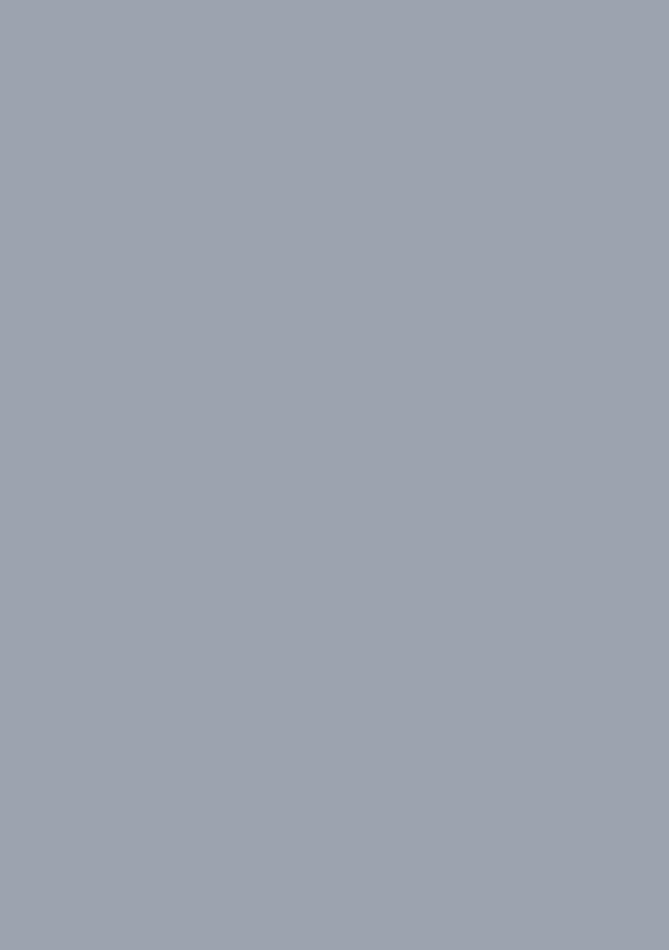
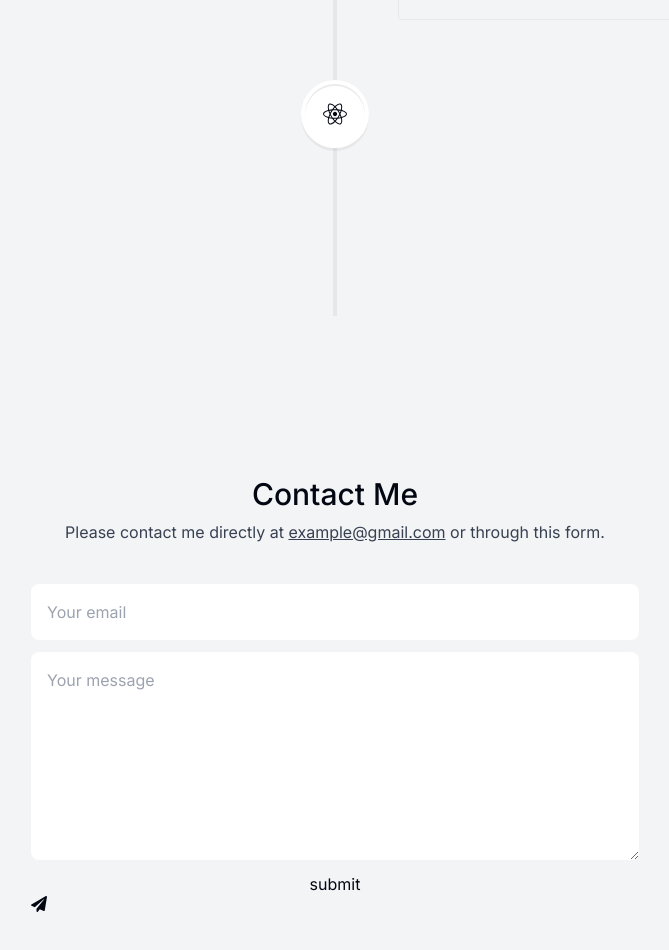
Before and after one commit to njoyaabdel/portefolio, a Next.js app: page / in a window 1280 px wide. Shown: the part 3420-4370 px from the top of the page, without its empty margins (305-974 px from the left). Before the commit the page ends 2954 px from the top, so only its background shows below. Built offline with nearby package versions, Linux system fonts and the light colour scheme.

Commit message:
adding section experience

```diff
--- a/app/globals.css
+++ b/app/globals.css
@@ -1,3 +1,7 @@
 @tailwind base;
 @tailwind components;
 @tailwind utilities;
+
+html {
+    --line-color: #e5e7eb;
+  }
--- a/app/layout.tsx
+++ b/app/layout.tsx
@@ -18,7 +18,7 @@ export default function RootLayout({
   return (
     <html lang="en" className="!scroll-smooth">
       <body
-        className={`${inter.className} bg-gray-400 text-gray-950 relative pt-28 sm:pt-36`}
+        className={`${inter.className} bg-gray-100 text-gray-950 relative pt-28 sm:pt-36`}
       >
         <div className="bg-[#fbe2e3] -z-10 absolute top-[-6rem] right-[11rem] h-[31.25rem] w-[31.25rem] rounded-full blur-[10rem] sm:w-[68.75rem]"></div>
         <div className="bg-[#dbd7fb] -z-20 absolute top-[-1rem] left-[-35rem] h-[31.25rem] w-[50rem] rounded-full blur-[10rem] sm:w-[68.75rem] md:left-[-33rem] lg:left-[-28rem] xl:left-[-15rem] 2xl:left-[-5rem]"></div>
--- a/app/page.tsx
+++ b/app/page.tsx
@@ -1,4 +1,6 @@
 import About from "@/components/about";
+import Contact from "@/components/contact";
+import Experience from "@/components/experience";
 import Header from "@/components/header";
 import Intro from "@/components/intro";
 import Projects from "@/components/projects";
@@ -13,6 +15,8 @@ export default function Home() {
        <About />
        <Projects/>
        <Skills/>
+       <Experience/>
+       <Contact/>
       </main>
     );
   }
--- /dev/null
+++ b/components/contact.tsx
@@ -0,0 +1,45 @@
+"use client";
+import React from "react";
+import SectionHeading from "./section-heading";
+import { motion } from "framer-motion";
+import toast from "react-hot-toast";
+import { FaPaperPlane } from "react-icons/fa";
+
+export default function Contact() {
+  return (
+    <section
+      id="contact"
+      className="mb-20 sm:mb-28 w-[min(100%,38rem)] text-center"
+    >
+      <SectionHeading>Contact Me</SectionHeading>
+      <p className="text-gray-700 -mt-6 dark:text-white/80">
+        Please contact me directly at{" "}
+        <a className="underline" href="mailto:example@gmail.com">
+          example@gmail.com
+        </a>{" "}
+        or through this form.
+      </p>
+      <form className="mt-10 flex flex-col">
+        <input
+          className="h-14 px-4 rounded-lg borderBlack"
+          name="senderEmail"
+          type="email"
+          required
+          maxLength={500}
+          placeholder="Your email"
+        />
+        <textarea
+          className="h-52 my-3 rounded-lg borderBlack p-4"
+          name="message"
+          placeholder="Your message"
+          required
+          maxLength={5000}
+        ></textarea>
+        <button type="submit">
+          submit
+          <FaPaperPlane />{" "}
+        </button>
+      </form>
+    </section>
+  );
+}
--- /dev/null
+++ b/components/experience.tsx
@@ -0,0 +1,48 @@
+"use client";
+import React from "react";
+import SectionHeading from "./section-heading";
+import {
+  VerticalTimeline,
+  VerticalTimelineElement,
+} from "react-vertical-timeline-component";
+import "react-vertical-timeline-component/style.min.css";
+import { experiencesData } from "@/lib/data";
+import { useSectionInView } from "@/lib/hooks";
+
+export default function Experience() {
+  return (
+    <section id="experience" className="scroll-mt-28 mb-28 sm:mb-40">
+      <SectionHeading>My Experience</SectionHeading>
+      <VerticalTimeline lineColor="">
+        {experiencesData.map((item, index) => (
+          <React.Fragment key={index}>
+            <VerticalTimelineElement
+              contentStyle={{
+                background: "#f3f4f6",
+                boxShadow: "none",
+                border: "1px solid rgba(0, 0, 0, 0.05)",
+                textAlign: "left",
+                padding: "1.3rem 2rem",
+              }}
+              contentArrowStyle={{
+                borderRight: "0.4rem solid #9ca3af",
+              }}
+              date={item.date}
+              icon={item.icon}
+              iconStyle={{
+                background: "white",
+                fontSize: "1.5rem",
+              }}
+            >
+              <h3 className="font-semibold capitalize">{item.title}</h3>
+              <p className="font-normal !mt-0">{item.location}</p>
+              <p className="!mt-1 !font-normal text-gray-700">
+                {item.description}
+              </p>
+            </VerticalTimelineElement>
+          </React.Fragment>
+        ))}
+      </VerticalTimeline>
+    </section>
+  );
+}
--- a/components/project.tsx
+++ b/components/project.tsx
@@ -97,13 +97,11 @@ export default function Project({
       <section className="bg-gray-100 max-w-[42rem] border border-black/5 rounded-lg overflow-hidden sm:pr-8 relative sm:h-[20rem] hover:bg-gray-200 transition sm:group-even:pl-8 dark:text-white dark:bg-white/10 dark:hover:bg-white/20">
         <div className="pt-4 pb-7 px-5 sm:pl-10 sm:pr-2 sm:pt-10 sm:max-w-[50%] flex flex-col h-full sm:group-even:ml-[18rem]">
           <h3 className="text-2xl font-semibold">{title}</h3>
-          <p className="mt-2 leading-relaxed text-gray-700 dark:text-white/70">
-            {description}
-          </p>
+          <p className="mt-2 leading-relaxed text-gray-700">{description}</p>
           <ul className="flex flex-wrap mt-4 gap-2 sm:mt-auto">
             {tags.map((tag, index) => (
               <li
-                className="bg-black/[0.7] px-3 py-1 text-[0.7rem] uppercase tracking-wider text-white rounded-full dark:text-white/70"
+                className="bg-black/[0.7] px-3 py-1 text-[0.7rem] uppercase tracking-wider text-white rounded-full "
                 key={index}
               >
                 {tag}
--- a/components/skills.tsx
+++ b/components/skills.tsx
@@ -2,8 +2,22 @@
 import React from "react";
 import SectionHeading from "./section-heading";
 import { skillsData } from "@/lib/data";
-import { motion } from "framer-motion";
+import { animate, delay, motion } from "framer-motion";
 import { useSectionInView } from "@/lib/hooks";
+
+const fadeInAnimationVariants = {
+  initial: {
+    opacity: 0,
+    y: 100,
+  },
+  animate: (index: number) => ({
+    opacity: 1,
+    y: 0,
+    transition: {
+      delay: 0.05 * index,
+    },
+  }),
+};
 
 export default function Skills() {
   const { ref } = useSectionInView("Skills");
@@ -18,8 +32,13 @@ export default function Skills() {
       <ul className="flex flex-wrap justify-center gap-2 text-lg text-gray-800">
         {skillsData.map((skill, index) => (
           <motion.li
-            className="bg-white border-black rounded-xl px-5 py-3 dark:bg-white/10 dark:text-white/80"
+            className="bg-white border-black rounded-xl px-5 py-3 "
             key={index}
+            variants={fadeInAnimationVariants}
+            initial="initial"
+            whileInView="animate"
+            viewport={{ once: true }}
+            custom={index}
           >
             {skill}
           </motion.li>
--- a/package.json
+++ b/package.json
@@ -22,12 +22,15 @@
     "postcss": "^8.5.4",
     "react": "19.1.0",
     "react-dom": "19.1.0",
+    "react-hot-toast": "^2.5.2",
     "react-icons": "^5.5.0",
     "react-intersection-observer": "^9.16.0",
+    "react-vertical-timeline-component": "^3.5.3",
     "typescript": "5.8.3"
   },
   "devDependencies": {
     "@tailwindcss/postcss": "^4.1.8",
+    "@types/react-vertical-timeline-component": "^3.3.6",
     "tailwindcss": "^3.4.1"
   }
 }
```
Also changed, not shown: 1 other file (tests, documents, lock files or other folders).
